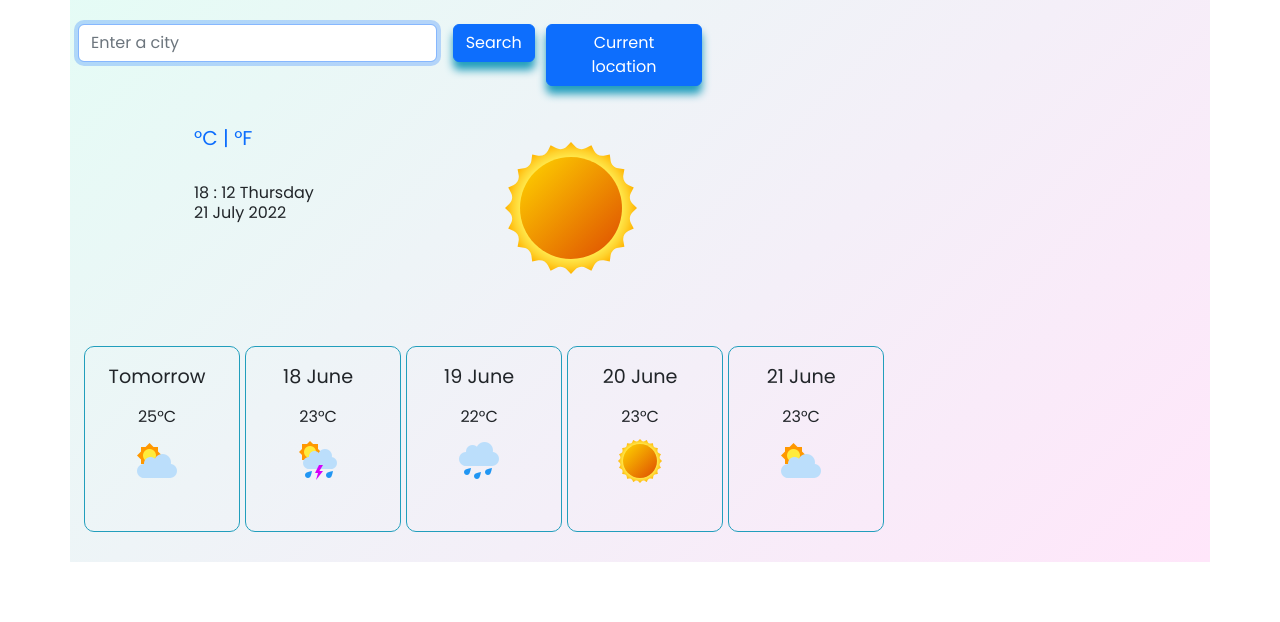
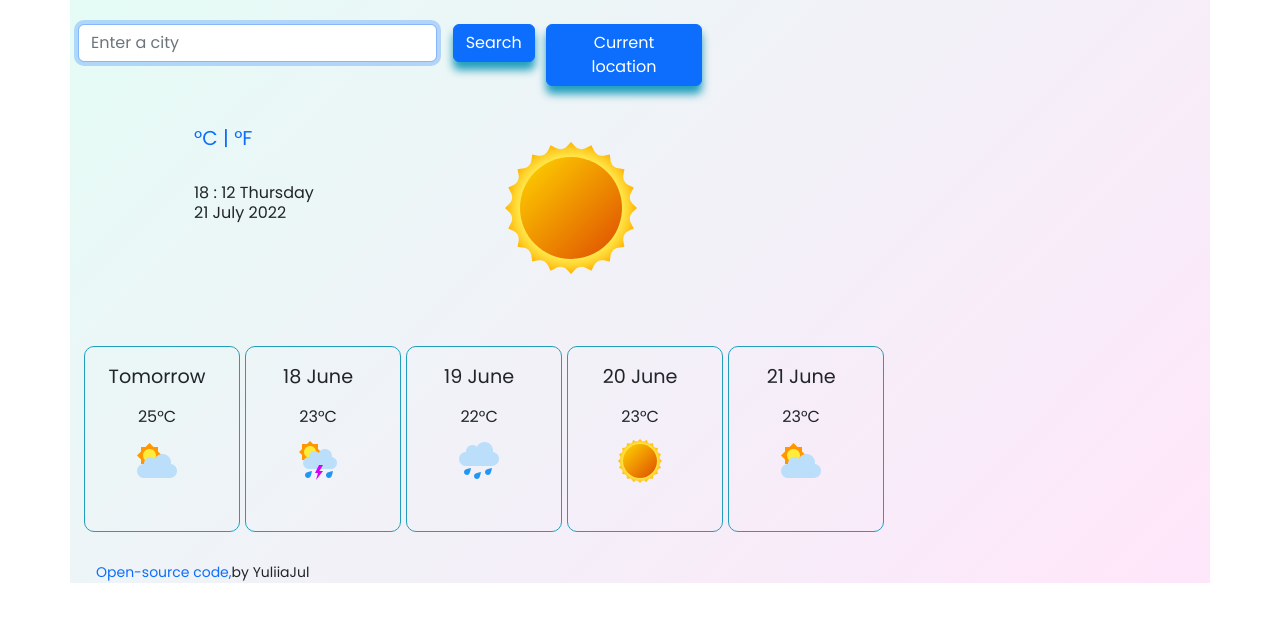
Before and after one commit to YuliiaJul/Weather_app, a plain HTML site: page index.html in a window 1280 px wide. Shown: the part 104-726 px from the top of the page. Drawn offline with nearby package versions, Linux system fonts and the light colour scheme; no server answers; a web font is replaced by a local one.

Commit message:
added link to github

```diff
--- a/index.html
+++ b/index.html
@@ -124,6 +124,11 @@
               <img src="images/partly-cloudy-day-48.png" alt="Partly cloudy" />
             </ul>
           </div>
+          <small>
+            <a href="https://github.com/YuliiaJul/weather_app"
+              >Open-source code,</a
+            >by YuliiaJul</small
+          >
         </div>
       </section>
     </div>
```
